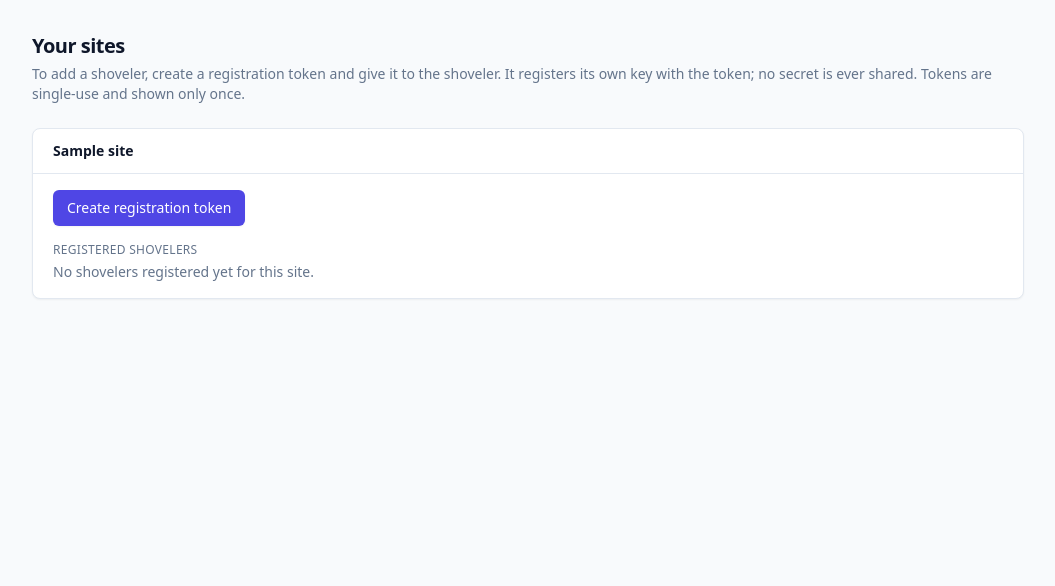
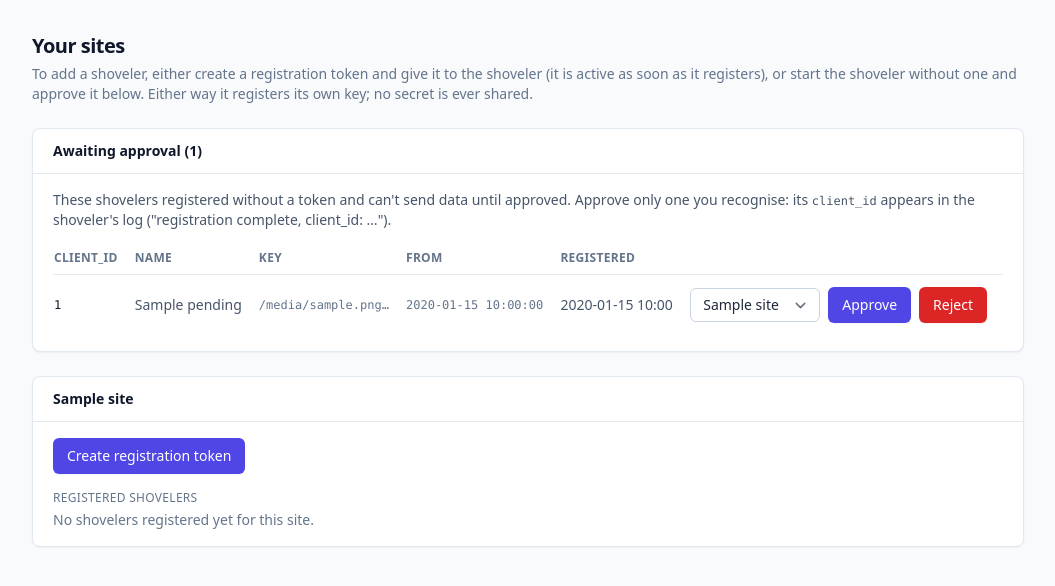
Before and after one commit to djw8605/Shoveler-registry, a Python web app: template portal/templates/dashboard.html in a window 1280 px wide. Shown: the part 45-631 px from the top of the page, without its empty margins (112-1167 px from the left). Run offline with Jinja, Linux system fonts and the light colour scheme; the template is opened without the code that fills it: most values are stand-ins (such as "Sample title", 1, 10 or a date in 2020); style sheets or scripts are compiled from the project's sources.

Commit message:
Approve or reject pending shovelers; purge stale ones
The dashboard shows shovelers awaiting approval to site managers, who
approve one into a site they manage (and become its owner) or reject it.
Registry admins see the same list on /admin and may approve into any
site. Reject deletes the pending row. The nightly expire job leaves
pending clients out of idle-expiry and deletes ones nobody approved
within PENDING_CLIENT_TTL_SECONDS.

Co-Authored-By: Claude Opus 5.5 <noreply@anthropic.com>

```diff
--- a/portal/templates/admin.html
+++ b/portal/templates/admin.html
@@ -11,6 +11,12 @@
       “Last used” and the status badge. You may disable any credential.
     </p>
   </div>
+
+  {% if pending %}
+    {% call ui.card(title="Awaiting approval (" ~ pending|length ~ ")") %}
+      {{ ui.pending_table(pending, csrf_token, "/admin", known_sites=known_sites) }}
+    {% endcall %}
+  {% endif %}
 
   {% call ui.card() %}
     {% if clients %}
--- a/portal/templates/dashboard.html
+++ b/portal/templates/dashboard.html
@@ -7,11 +7,18 @@
   <div>
     <h1 class="text-xl font-semibold tracking-tight text-slate-900">Your sites</h1>
     <p class="mt-1 text-sm text-slate-500">
-      To add a shoveler, create a registration token and give it to the shoveler. It
-      registers its own key with the token; no secret is ever shared. Tokens are
-      single-use and shown only once.
+      To add a shoveler, either create a registration token and give it to the
+      shoveler (it is active as soon as it registers), or start the shoveler without
+      one and approve it below. Either way it registers its own key; no secret is
+      ever shared.
     </p>
   </div>
+
+  {% if pending %}
+    {% call ui.card(title="Awaiting approval (" ~ pending|length ~ ")") %}
+      {{ ui.pending_table(pending, csrf_token, "/dashboard", sites=sites) }}
+    {% endcall %}
+  {% endif %}
 
   {% for site in sites %}
     {% call ui.card(title=site) %}
--- a/portal/templates/macros.html
+++ b/portal/templates/macros.html
@@ -48,3 +48,69 @@
     </div>
   {% endif %}
 {% endmacro %}
+
+{# Shoveler registrations awaiting approval. With `sites`, the approver picks one
+   of their own sites; without (registry admin), they type any site, with
+   `known_sites` as suggestions. #}
+{% macro pending_table(pending, csrf_token, return_to, sites=None, known_sites=()) %}
+  <p class="mb-3 text-sm text-slate-600">
+    These shovelers registered without a token and can't send data until approved.
+    Approve only one you recognise: its <code class="font-mono text-xs">client_id</code>
+    appears in the shoveler's log ("registration complete, client_id: …").
+  </p>
+  <div class="overflow-x-auto">
+    <table class="min-w-full divide-y divide-slate-200 text-sm">
+      <thead>
+        <tr class="text-left text-xs font-medium uppercase tracking-wide text-slate-500">
+          <th class="py-2 pr-4">client_id</th>
+          <th class="py-2 pr-4">Name</th>
+          <th class="py-2 pr-4">Key</th>
+          <th class="py-2 pr-4">From</th>
+          <th class="py-2 pr-4">Registered</th>
+          <th class="py-2 pr-4"><span class="sr-only">Actions</span></th>
+        </tr>
+      </thead>
+      <tbody class="divide-y divide-slate-100">
+        {% for p in pending %}
+          <tr>
+            <td class="py-3 pr-4 font-mono text-xs text-slate-900">{{ p.client_id }}</td>
+            <td class="py-3 pr-4 text-slate-600">{{ p.client_name or "—" }}</td>
+            <td class="py-3 pr-4 font-mono text-xs text-slate-500" title="RFC 7638 key thumbprint">{{ p.thumbprint }}…</td>
+            <td class="py-3 pr-4 font-mono text-xs text-slate-500">{{ p.registered_ip or "—" }}</td>
+            <td class="py-3 pr-4 text-slate-600">{{ p.created_at[:16] | replace("T", " ") }}</td>
+            <td class="py-3 pr-4">
+              <div class="flex justify-end gap-2">
+                <form method="post" action="/pending/{{ p.client_id }}/approve" class="flex items-center gap-2"
+                      onsubmit="return confirm('Approve {{ p.client_id }} for site ' + this.site.value + '? It will start receiving tokens.');">
+                  <input type="hidden" name="csrf_token" value="{{ csrf_token }}" />
+                  <input type="hidden" name="return_to" value="{{ return_to }}" />
+                  {% if sites %}
+                    <select name="site" aria-label="Site" class="rounded-md border-slate-300 py-1.5 text-sm">
+                      {% for s in sites %}<option value="{{ s }}">{{ s }}</option>{% endfor %}
+                    </select>
+                  {% else %}
+                    <input type="text" name="site" required maxlength="100" placeholder="site"
+                           aria-label="Site" list="known-sites"
+                           class="w-32 rounded-md border-slate-300 py-1.5 text-sm" />
+                  {% endif %}
+                  {{ button("Approve", "submit", "primary") }}
+                </form>
+                <form method="post" action="/pending/{{ p.client_id }}/reject"
+                      onsubmit="return confirm('Reject {{ p.client_id }}? Its registration is deleted; it would have to register again.');">
+                  <input type="hidden" name="csrf_token" value="{{ csrf_token }}" />
+                  <input type="hidden" name="return_to" value="{{ return_to }}" />
+                  {{ button("Reject", "submit", "danger") }}
+                </form>
+              </div>
+            </td>
+          </tr>
+        {% endfor %}
+      </tbody>
+    </table>
+  </div>
+  {% if not sites %}
+    <datalist id="known-sites">
+      {% for s in known_sites %}<option value="{{ s }}"></option>{% endfor %}
+    </datalist>
+  {% endif %}
+{% endmacro %}
```
Also changed, not shown: portal/expire.py (+25 -4 lines), portal/main.py (+109 -1 lines), tests/test_admin.py (+55 -1 lines), tests/test_expire.py (+21 -1 lines), tests/test_flow.py (+98 -1 lines).
